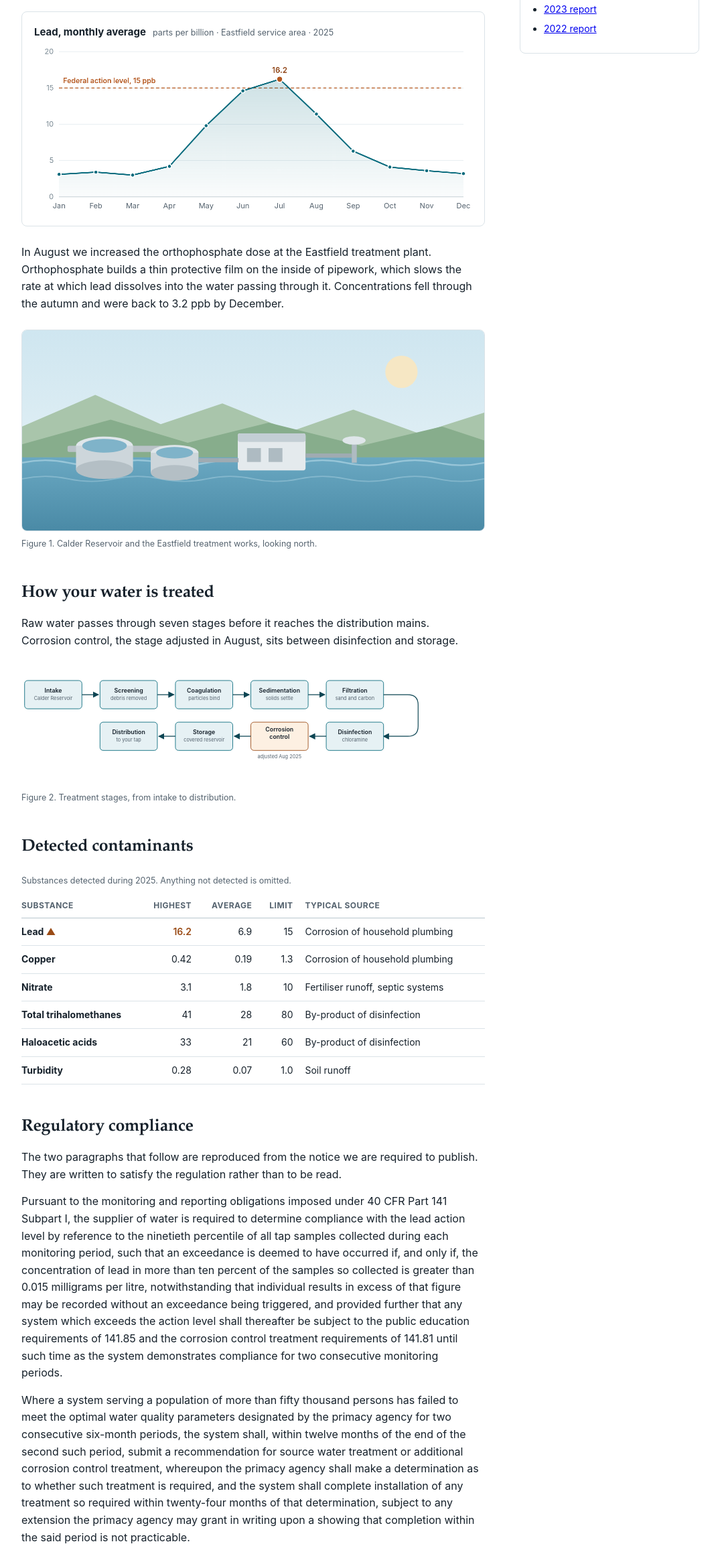
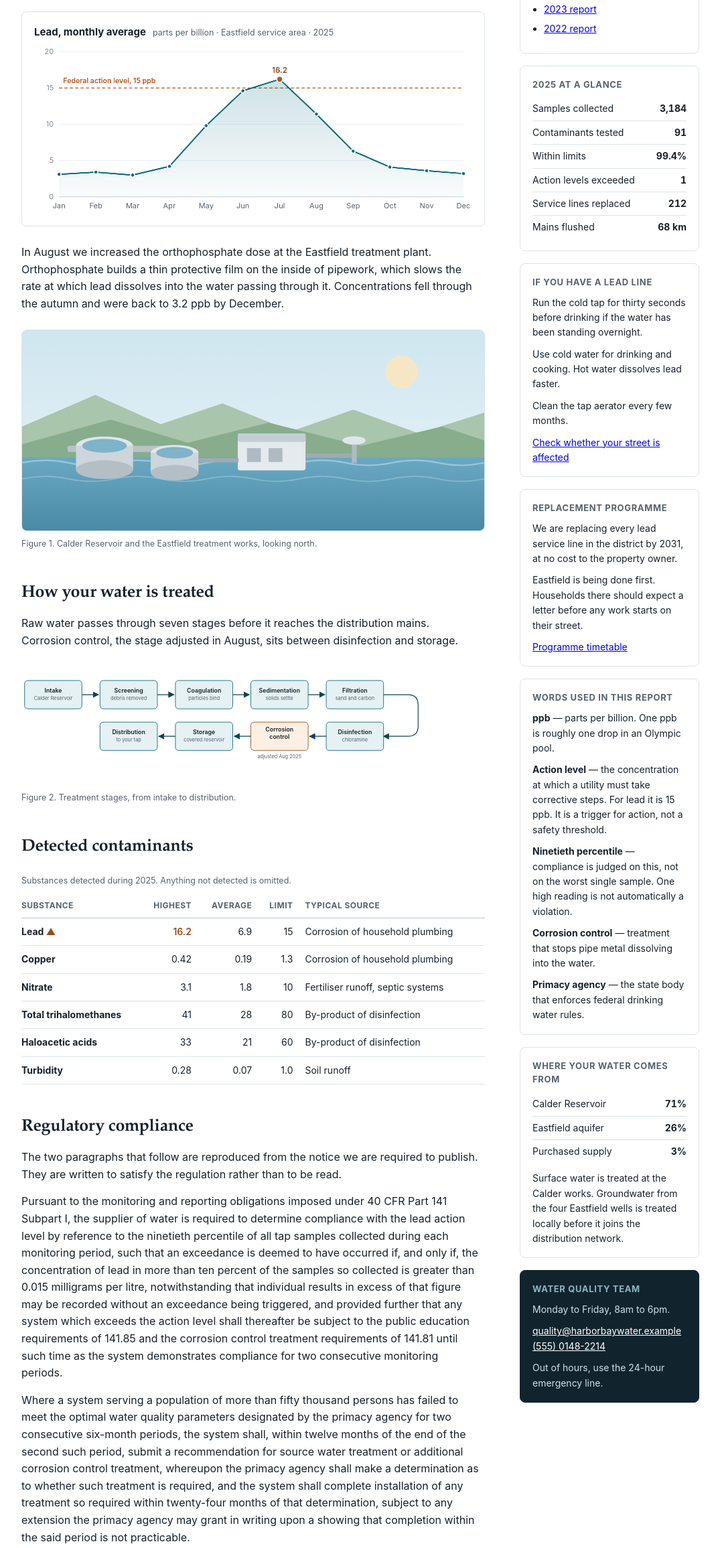
Before and after one commit to Viktor-Nedev/lucid, a browser extension: page demo/index.html in a window 1280 px wide. Shown: the part 920-3231 px from the top of the page at 67% size, without its empty margins (102-1177 px from the left). Drawn offline with Linux system fonts and the light colour scheme.

Commit message:
fix(demo): remove the orphan input and fill the dead sidebar column
Two visual fixes from the first pixel review of the demo page.

The fifth unlabelled input rendered as an orphan box floating below the
field grid, which read as a broken form rather than a badly-labelled one.
It is now the second input in the service address row, under a single
shared caption. Visually it looks like a normal shipped address/unit pair;
programmatically it is exactly as unlabelled as before -- no label, no
aria-label, no placeholder, and no adjacent text naming it. The inference
has to come from sitting beside an address field, which is the point.

The right column ran out at "Detected contaminants", leaving a large white
gap on a wide recording. Added a glossary of the jargon used in the
compliance section, a source-of-supply breakdown, and lead-line guidance,
so the column now runs nearly the length of the article. The glossary earns
its place next to the dense prose rather than being filler.

Also added an #alerts anchor so the "request a test kit" links resolve.

Docs: iframe scope boundary (all_frames:false) documented in both files as
a known limitation, and the README feature status table filled in from
verified state rather than assumption.

Co-Authored-By: Claude Opus 5 <noreply@anthropic.com>

```diff
--- a/demo/index.html
+++ b/demo/index.html
@@ -111,12 +111,21 @@
   aside ul { margin: 0; padding-left: 17px; font-size: 14px; }
   aside li { margin-bottom: 7px; }
   aside .box.tint { background: var(--teal-soft); border-color: #c5dde3; }
+  aside .box p { margin: 0 0 10px; font-size: 14px; }
+  aside .box p:last-child { margin-bottom: 0; }
+  aside .box.dark { background: #11242e; border-color: #11242e; color: #cfe0e6; }
+  aside .box.dark h4 { color: #8fb4c1; }
+  aside .box.dark a { color: #fff; }
+  aside .kv { font-size: 14px; margin: 0; }
+  aside .kv div { display: flex; justify-content: space-between; gap: 10px; padding: 6px 0; border-bottom: 1px solid var(--line); }
+  aside .kv div:last-child { border-bottom: 0; }
+  aside .kv b { font-variant-numeric: tabular-nums; }
 
   .alerts { border-top: 3px solid var(--deep); background: var(--surface); margin-top: 54px; }
   .alerts .inner { max-width: 1060px; margin: 0 auto; padding: 38px 24px 44px; }
   .alerts h2 { font-family: var(--serif); font-size: 25px; margin: 0 0 8px; }
   .alerts .lede { color: var(--ink-soft); max-width: 60ch; margin: 0 0 24px; }
-  .fieldrow { display: grid; grid-template-columns: repeat(2, minmax(0, 300px)); gap: 18px 22px; }
+  .fieldrow { display: grid; grid-template-columns: repeat(2, minmax(0, 300px)); gap: 18px 22px; max-width: 622px; }
   @media (max-width: 680px) { .fieldrow { grid-template-columns: 1fr; } }
   .f { display: flex; flex-direction: column; gap: 5px; }
   .f .cap { font-size: 13px; font-weight: 600; }
@@ -126,7 +135,10 @@
     border-radius: 6px; background: #fff; width: 100%;
   }
   .f input.bad { border-color: #a2401a; }
-  .apt { max-width: 118px; }
+  .f.span2 { grid-column: 1 / -1; }
+  .addrrow { display: flex; gap: 10px; }
+  .addrrow #ad { flex: 1 1 auto; }
+  .addrrow .apt { flex: 0 0 112px; width: 112px; }
   .err { color: #8f3a14; font-size: 12.5px; font-family: ui-monospace, SFMono-Regular, Menlo, Consolas, monospace; margin-top: 4px; }
   .go { margin-top: 22px; background: var(--deep); color: #fff; border: 0; border-radius: 6px; font: inherit; font-size: 15px; padding: 11px 22px; cursor: pointer; }
   .go:hover { background: #0a3946; }
@@ -370,7 +382,7 @@
     <p style="margin:0 0 10px;font-size:14px">
       We will collect and analyse a sample from your kitchen tap at no cost.
     </p>
-    <p style="margin:0;font-size:14px"><a href="#testing">Request a test kit</a></p>
+    <p style="margin:0;font-size:14px"><a href="#alerts">Request a test kit</a></p>
   </div>
 
   <div class="box">
@@ -391,11 +403,71 @@
       <li><a href="#r2022">2022 report</a></li>
     </ul>
   </div>
+
+  <div class="box">
+    <h4>2025 at a glance</h4>
+    <div class="kv">
+      <div><span>Samples collected</span><b>3,184</b></div>
+      <div><span>Contaminants tested</span><b>91</b></div>
+      <div><span>Within limits</span><b>99.4%</b></div>
+      <div><span>Action levels exceeded</span><b>1</b></div>
+      <div><span>Service lines replaced</span><b>212</b></div>
+      <div><span>Mains flushed</span><b>68 km</b></div>
+    </div>
+  </div>
+
+  <div class="box">
+    <h4>If you have a lead line</h4>
+    <p>Run the cold tap for thirty seconds before drinking if the water has been standing
+      overnight.</p>
+    <p>Use cold water for drinking and cooking. Hot water dissolves lead faster.</p>
+    <p>Clean the tap aerator every few months.</p>
+    <p><a href="#lead">Check whether your street is affected</a></p>
+  </div>
+
+  <div class="box">
+    <h4>Replacement programme</h4>
+    <p>We are replacing every lead service line in the district by 2031, at no cost to the
+      property owner.</p>
+    <p>Eastfield is being done first. Households there should expect a letter before any work
+      starts on their street.</p>
+    <p><a href="#programme">Programme timetable</a></p>
+  </div>
+
+  <div class="box">
+    <h4>Words used in this report</h4>
+    <p><b>ppb</b> — parts per billion. One ppb is roughly one drop in an Olympic pool.</p>
+    <p><b>Action level</b> — the concentration at which a utility must take corrective steps. For
+      lead it is 15 ppb. It is a trigger for action, not a safety threshold.</p>
+    <p><b>Ninetieth percentile</b> — compliance is judged on this, not on the worst single
+      sample. One high reading is not automatically a violation.</p>
+    <p><b>Corrosion control</b> — treatment that stops pipe metal dissolving into the water.</p>
+    <p><b>Primacy agency</b> — the state body that enforces federal drinking water rules.</p>
+  </div>
+
+  <div class="box">
+    <h4>Where your water comes from</h4>
+    <div class="kv">
+      <div><span>Calder Reservoir</span><b>71%</b></div>
+      <div><span>Eastfield aquifer</span><b>26%</b></div>
+      <div><span>Purchased supply</span><b>3%</b></div>
+    </div>
+    <p style="margin-top:12px">Surface water is treated at the Calder works. Groundwater from the
+      four Eastfield wells is treated locally before it joins the distribution network.</p>
+  </div>
+
+  <div class="box dark">
+    <h4>Water quality team</h4>
+    <p>Monday to Friday, 8am to 6pm.</p>
+    <p><a href="#contact">quality@harborbaywater.example</a><br>
+      <a href="#contact">(555) 0148-2214</a></p>
+    <p>Out of hours, use the 24-hour emergency line.</p>
+  </div>
 </aside>
 </div>
 </main>
 
-<section class="alerts">
+<section class="alerts" id="alerts">
   <div class="inner">
     <h2>Get notified about your water</h2>
     <p class="lede">
@@ -416,10 +488,17 @@
           <input type="text" id="em">
         </div>
 
-        <div class="f">
+        <div class="f span2">
           <div class="cap">Service address</div>
           <div class="hint">The address the water is supplied to.</div>
-          <input type="text" id="ad">
+          <!-- Two inputs, one caption. The narrow one has no label, no hint and no
+               placeholder of its own -- its purpose can only be inferred from sitting
+               beside an address field. Visually it reads as a normal shipped form;
+               programmatically it is as unlabelled as the orphan box it replaced. -->
+          <div class="addrrow">
+            <input type="text" id="ad">
+            <input type="text" id="ap" class="apt">
+          </div>
           <div class="err" id="adErr" hidden>E_ADDR_FMT: value failed pattern validation</div>
         </div>
 
@@ -428,11 +507,6 @@
           <div class="hint">Ten digits, printed at the top right of your bill.</div>
           <input type="text" id="ac">
         </div>
-      </div>
-
-      <!-- No caption, no hint, no label. Purpose has to come from the row above it. -->
-      <div class="f apt" style="margin-top:18px">
-        <input type="text" id="ap">
       </div>
 
       <button type="submit" class="go">Sign up for alerts</button>
@@ -454,7 +528,7 @@
       <h5>Water quality</h5>
       <ul>
         <li><a href="#quality">Annual reports</a></li>
-        <li><a href="#testing">Request a test kit</a></li>
+        <li><a href="#alerts">Request a test kit</a></li>
         <li><a href="#lead">Lead service lines</a></li>
         <li><a href="#hardness">Water hardness</a></li>
       </ul>
```
Also changed, not shown: TESTING.md (+15 -10 lines), README.md.
